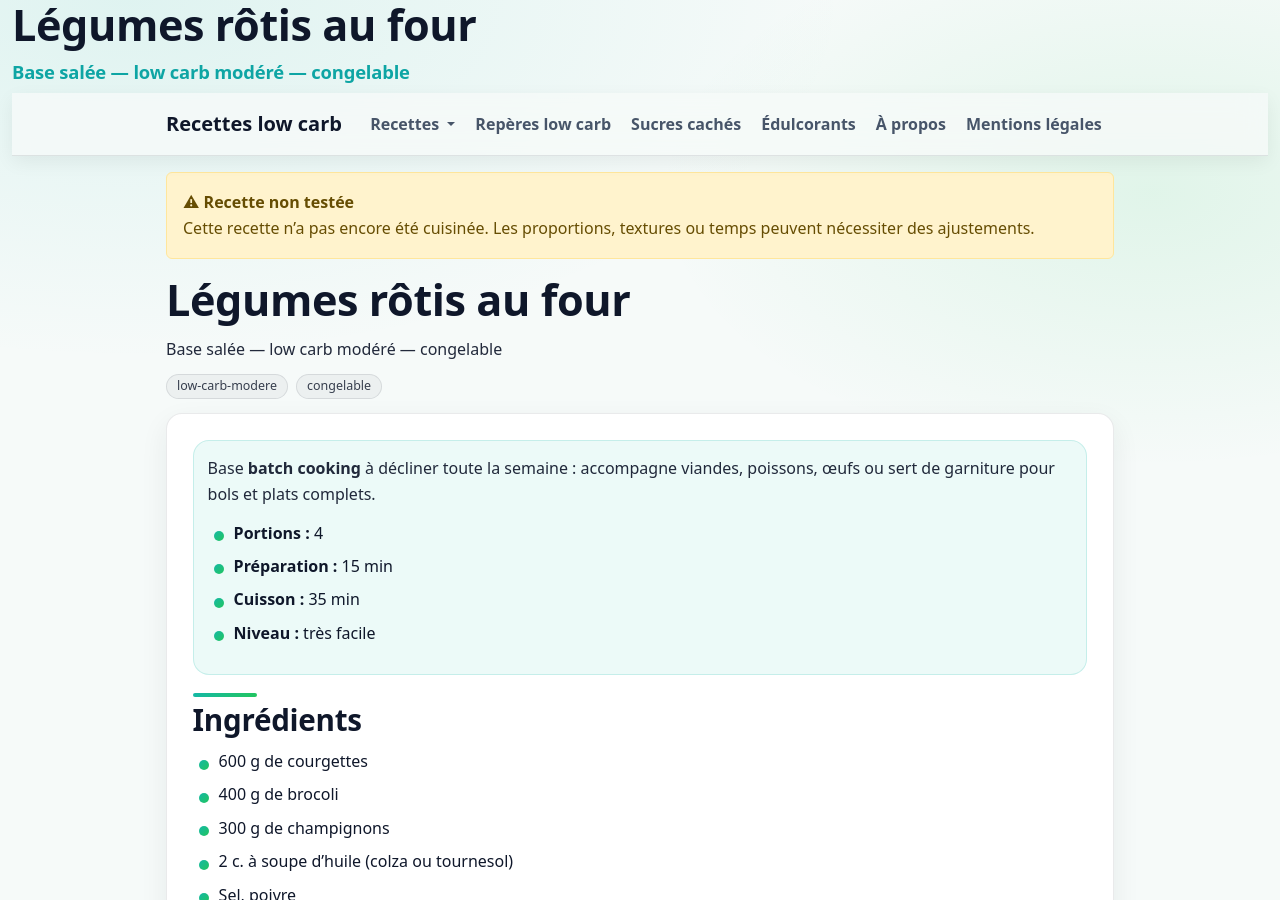
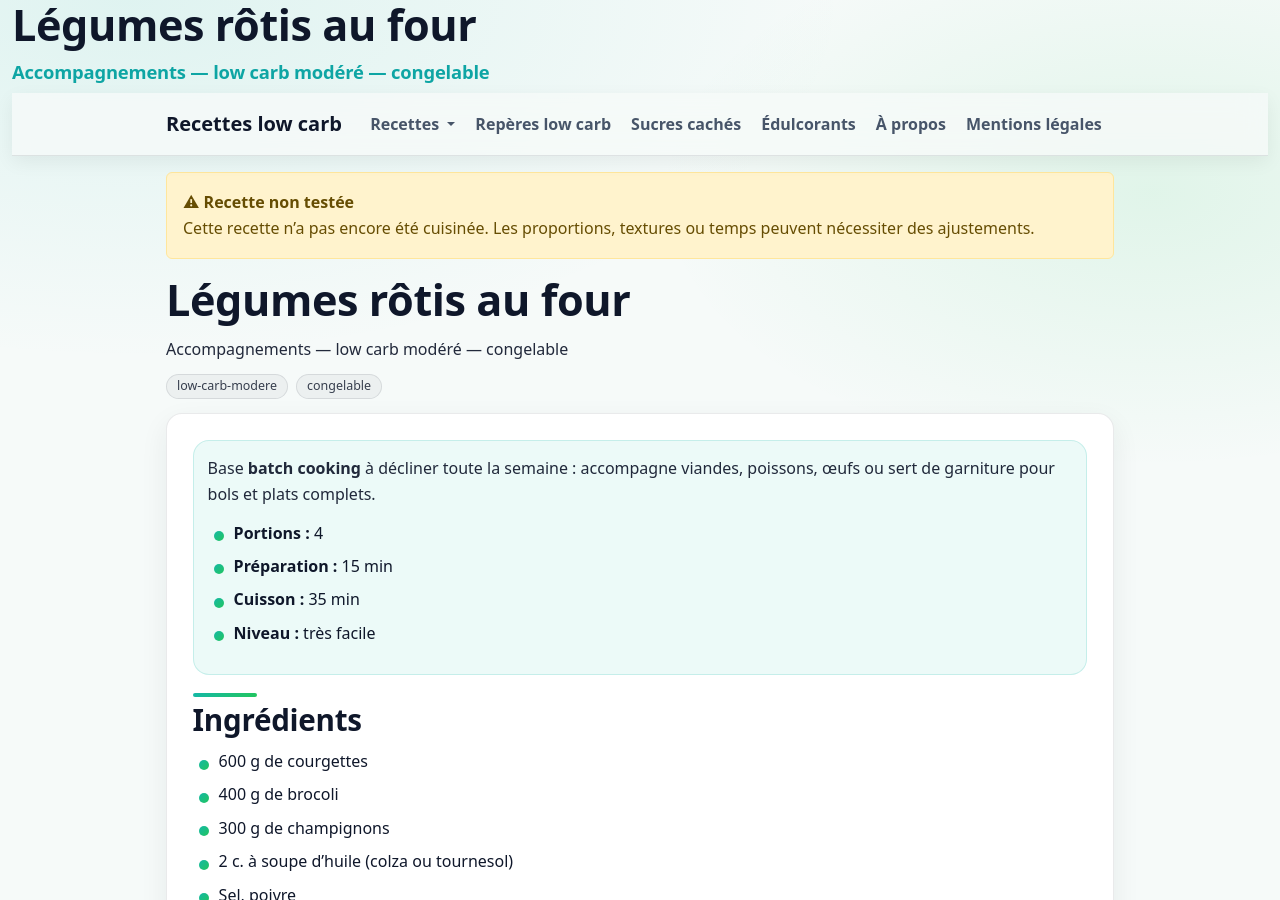
Before and after one commit to laurie-boissay/laurie-boissay.github.io, a Jekyll site: the page built from recettes/legumes-rotis-au-four.html, in a window 1280 px wide and 900 px high. Built offline with Jekyll 4.4.1, drawn with Linux system fonts in a browser that asks for light colours.

Commit message:
Update legumes-rotis-au-four.html

```diff
--- a/recettes/legumes-rotis-au-four.html
+++ b/recettes/legumes-rotis-au-four.html
@@ -3,7 +3,7 @@ layout: recipe
 title: "Légumes rôtis au four"
 description: "Légumes rôtis au four, simples et polyvalents. Base low carb modéré."
 recipe_title: "Légumes rôtis au four"
-recipe_subtitle: "Base salée — low carb modéré — congelable"
+recipe_subtitle: "Accompagnements — low carb modéré — congelable"
 recipe_group: "Légumes & accompagnements"
 recipe_sort: "legumes-rotis-four"
 recipe_tested: false
```
